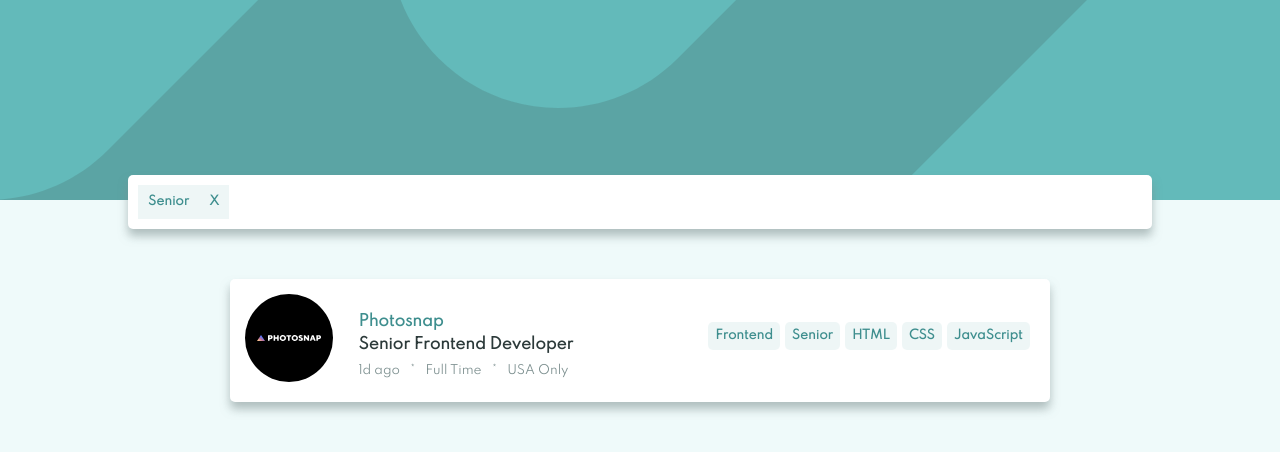
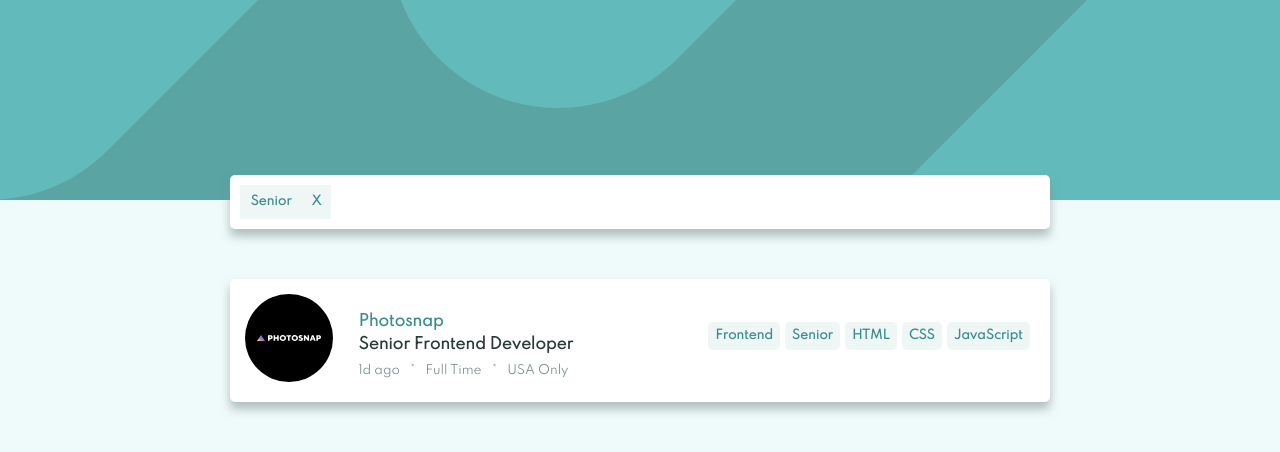
Before and after one commit to CodeSmitty/job-filter-challenge, a React (Create React App) app: page / in a window 1280 px wide. Both pictures are taken after a click on the item "Senior". Shown: the top 452 px of the page. Built offline with nearby package versions, Linux system fonts and the light colour scheme.

Commit message:
fixing css

```diff
--- a/src/components/filterHome/filter-home.css
+++ b/src/components/filterHome/filter-home.css
@@ -1,10 +1,8 @@
 .filter-home{
     width:80%;
-    z-index: 9;
     position: relative;
     margin:0 auto;
     top:175px;
-
 }
 
 .jobs-container{
--- a/src/components/tagSearchBar/tagSearchBar.css
+++ b/src/components/tagSearchBar/tagSearchBar.css
@@ -4,6 +4,7 @@
 - Very Dark Grayish Cyan: hsl(180, 14%, 20%) */
 
 .tag-search-container{
+    width:80%;
     margin:0 auto;
     padding:5px;
     background-color:white;
@@ -12,7 +13,7 @@
     justify-content:flex-start;
     border-radius: 5px;
     position: relative;
-      box-shadow: 0px 7px 10px 0 hsla(180, 8%, 52%, 0.548);
+    box-shadow: 0px 7px 10px 0 hsla(180, 8%, 52%, 0.548);
 }
 
 .filters-container{
```
